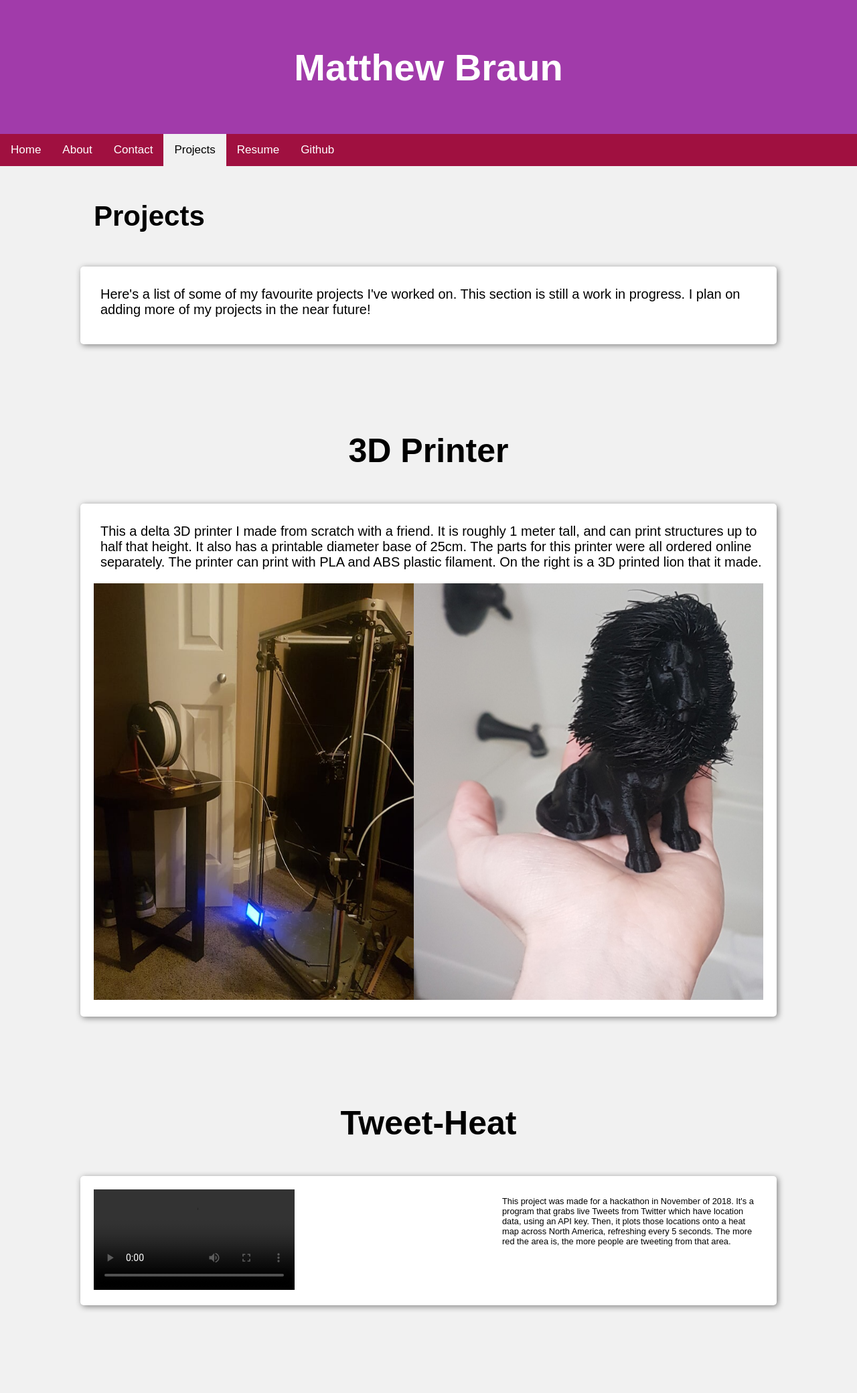
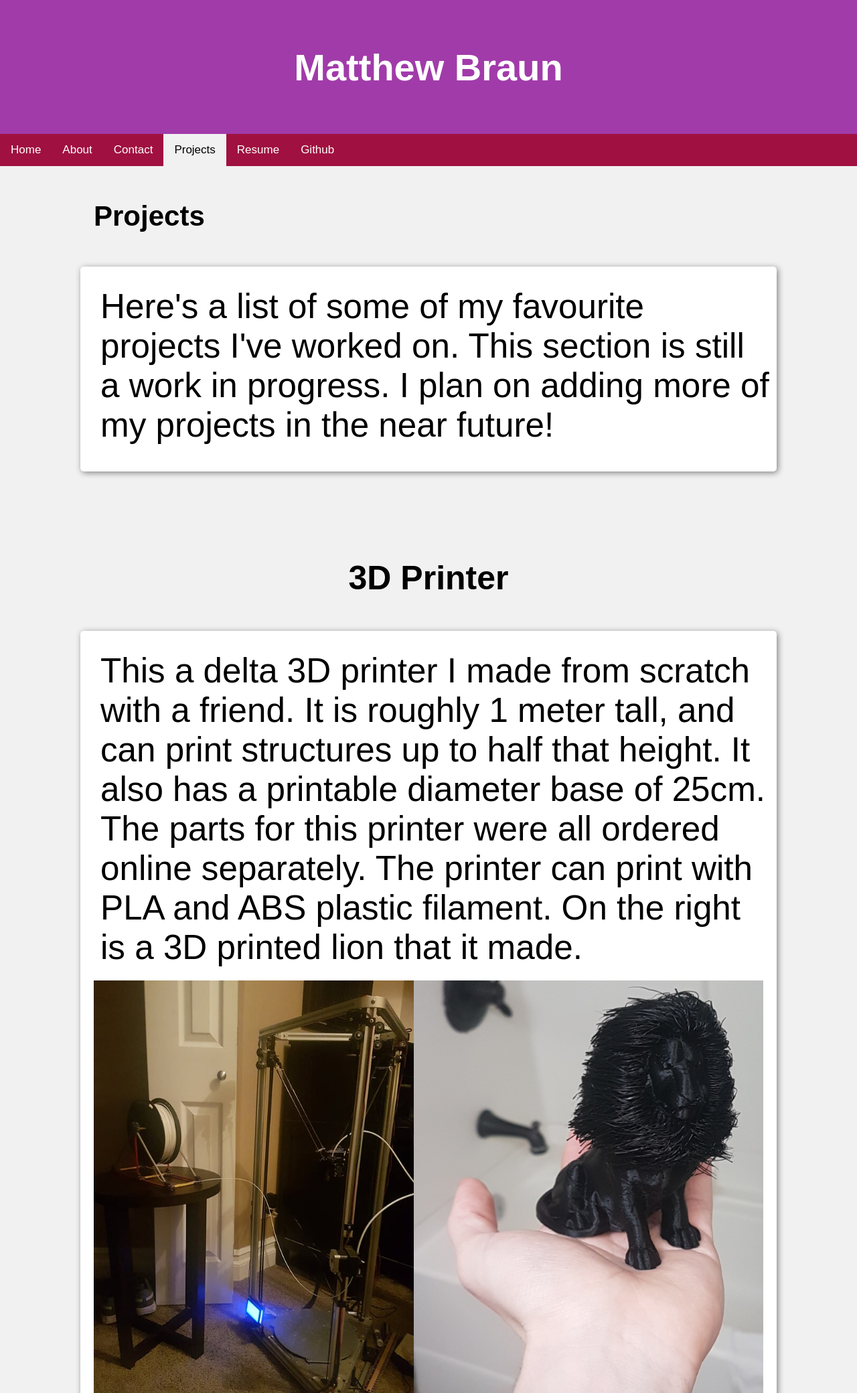
Before and after one commit to mjbraun95/MyPersonalWebsite, a PHP site: page /projects.php in a window 1280 px wide. Shown: the top 2080 px of the page at 67% size. Run offline with PHP 8.4, Linux system fonts and the light colour scheme; grey boxes are pictures that could not be loaded.

Commit message:
Fixing div containters...

```diff
--- a/html/index.css
+++ b/html/index.css
@@ -75,7 +75,7 @@ h2.header {
     max-width: 1000px;
 
     padding: 20px;
-    font-size: 20px;
+    font-size: 4vw;
     width: 80%;
     background-color: white;
     border: 3px 3px 12px;
--- a/html/projects.php
+++ b/html/projects.php
@@ -40,7 +40,7 @@ jQuery.fn.center = function() {
     .content1 {
         max-width: 1000px;
         padding: 20px;
-        font-size: 1vw;
+        font-size: 2vw;
         width: 80%;
         background-color: white;
         border: 3px 3px 12px;
```
